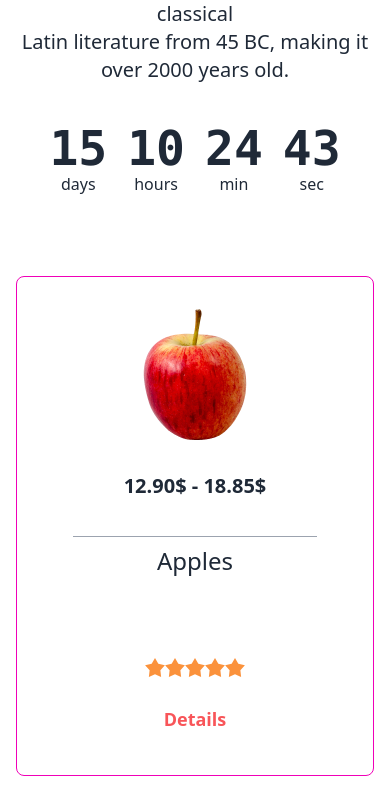
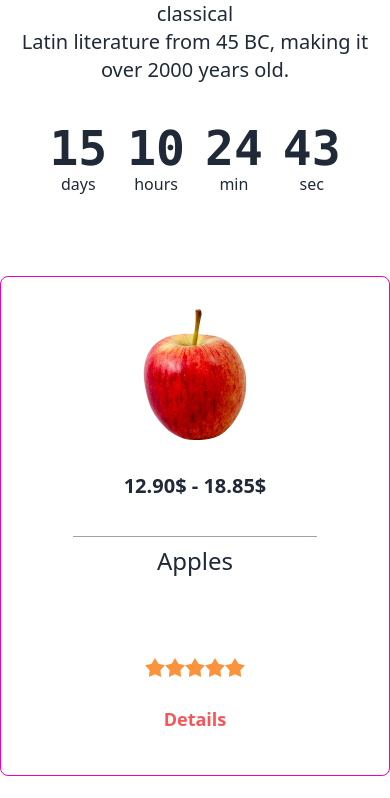
Before and after one commit to Saimur-Shahidullah/fruit-brust, a plain HTML site: page index.html in a window 390 px wide. Shown: the part 636-1434 px from the top of the page. Drawn offline with nearby package versions, Linux system fonts and the light colour scheme.

Commit message:
Added Mobile responsive

```diff
--- a/index.html
+++ b/index.html
@@ -215,7 +215,11 @@
 
     <!-- Fruits And modal section -->
     <section class="md:container md:mx-auto mt-20 sm:px-0">
-      <div class="grid md:grid-cols-2 lg:grid-cols-4 px-4 sm:px-0 gap-6">
+      <div class="grid md:grid-cols-2 lg:grid-cols-4 px-4 sm:px-0 gap-6" style="
+      padding-right: 0px;
+      padding-left: 0px;
+      border-left-width: 0px;
+  ">
 
         <!-- card 1 -->
 
```
